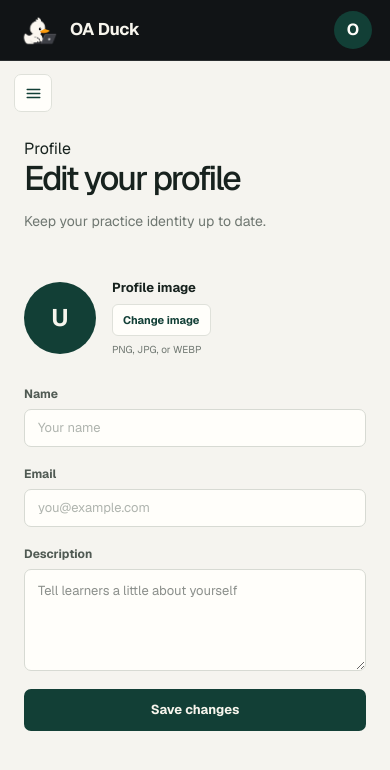
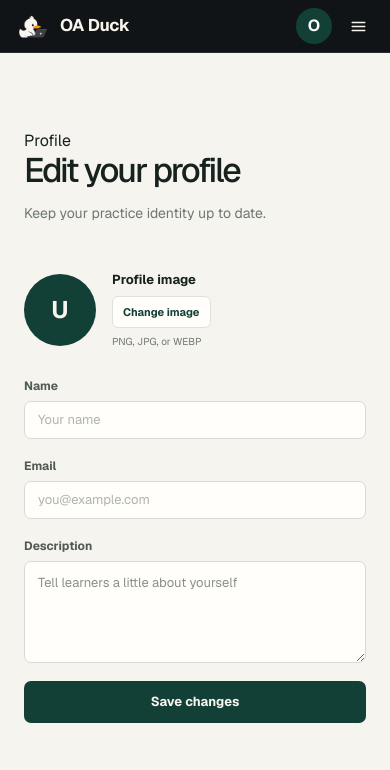
Before and after one commit to Ankurrr27/OADuck, a Next.js app: page /profile in a window 390 px wide. Shown: the top 770 px of the page. Built offline with nearby package versions, Linux system fonts and the light colour scheme; no server answers.

Commit message:
improved ui

```diff
--- a/src/app/components/AppHeader.js
+++ b/src/app/components/AppHeader.js
@@ -1,11 +1,20 @@
+"use client";
+
 import BrandLogo from "./BrandLogo";
 import ProfileMenu from "./ProfileMenu";
 
 export default function AppHeader() {
+  function openSidebar() {
+    document.querySelector(".mobile-sidebar-toggle")?.click();
+  }
+
   return (
     <header className="dashboard-header">
       <BrandLogo />
       <ProfileMenu />
+      <button className="header-menu-toggle" type="button" onClick={openSidebar} aria-label="Open navigation">
+        <svg aria-hidden="true" viewBox="0 0 24 24"><path d="M4 7h16M4 12h16M4 17h16" /></svg>
+      </button>
     </header>
   );
 }
--- a/src/app/globals.css
+++ b/src/app/globals.css
@@ -61,7 +61,7 @@ button {
 }
 
 .brand-image {
-  width: 42px;
+  width: 36px;
   height: 36px;
   object-fit: contain;
 }
@@ -499,6 +499,26 @@ input[type="checkbox"] {
   padding: 13px clamp(22px, 6vw, 86px);
   border-color: #292d2f;
   background: #111416;
+}
+
+.header-menu-toggle {
+  display: none;
+  width: 36px;
+  height: 36px;
+  align-items: center;
+  justify-content: center;
+  border: 0;
+  color: #f7f5ed;
+  background: transparent;
+}
+
+.header-menu-toggle svg {
+  width: 19px;
+  height: 19px;
+  fill: none;
+  stroke: currentColor;
+  stroke-linecap: round;
+  stroke-width: 1.7;
 }
 
 .dashboard-brand {
@@ -1104,31 +1124,64 @@ input[type="checkbox"] {
 
 @media (max-width: 760px) {
   .dashboard-header {
-    padding: 11px 18px;
+    padding: 8px 14px;
+  }
+
+  .header-menu-toggle {
+    display: flex;
+  }
+
+  .dashboard-header .brand-mark {
+    margin-right: auto;
+    margin-left: 0;
+  }
+
+  .dashboard-header .profile-menu {
+    margin-left: 8px;
+  }
+
+  .header-menu-toggle {
+    margin-left: 8px;
   }
 
   .profile-details {
     display: none;
   }
 
+  .profile-avatar {
+    width: 36px;
+    height: 36px;
+  }
+
   .dashboard-content {
-    padding: 48px 18px 60px;
+    padding: 28px 14px 40px;
+  }
+
+  .dashboard-intro h1 {
+    font-size: clamp(32px, 9vw, 42px);
+    line-height: 1.02;
+  }
+
+  .dashboard-intro p:not(.eyebrow) {
+    margin-top: 10px;
+    font-size: 13px;
+    line-height: 1.45;
   }
 
   .dashboard-sidebar {
     position: fixed;
-    top: 57px;
+    top: 52px;
     bottom: 0;
     left: 0;
-    width: min(210px, 78vw);
+    width: min(264px, 78vw);
     flex-basis: auto;
-    padding: 14px 10px;
+    padding: 14px 12px;
     transform: translateX(-105%);
     transition: transform 180ms ease;
   }
 
   .dashboard-sidebar.is-open {
-    width: min(210px, 78vw);
+    width: min(264px, 78vw);
     flex-basis: auto;
     transform: translateX(0);
   }
@@ -1137,10 +1190,24 @@ input[type="checkbox"] {
     opacity: 1;
   }
 
+  .dashboard-sidebar .sidebar-tool {
+    min-height: 42px;
+    gap: 14px;
+    padding: 0 10px;
+  }
+
+  .dashboard-sidebar .sidebar-logout {
+    margin-top: 28px;
+  }
+
+  .dashboard-sidebar .sidebar-toggle {
+    display: none;
+  }
+
   .sidebar-backdrop {
     position: fixed;
     z-index: 1;
-    inset: 57px 0 0;
+    inset: 52px 0 0;
     border: 0;
     background: rgba(23, 34, 30, 0.18);
   }
@@ -1150,28 +1217,7 @@ input[type="checkbox"] {
   }
 
   .mobile-sidebar-toggle {
-    position: fixed;
-    z-index: 1;
-    top: 74px;
-    left: 14px;
-    display: grid;
-    width: 38px;
-    height: 38px;
-    place-items: center;
-    border: 1px solid var(--line);
-    border-radius: 7px;
-    color: var(--green);
-    background: #fffefa;
-  }
-
-  .mobile-sidebar-toggle svg {
-    width: 19px;
-    height: 19px;
-    fill: none;
-    stroke: currentColor;
-    stroke-linecap: round;
-    stroke-linejoin: round;
-    stroke-width: 1.7;
+    display: none;
   }
 
   .dashboard-sidebar.is-open {
@@ -1184,12 +1230,29 @@ input[type="checkbox"] {
 
   .account-chip {
     display: inline-flex;
-    margin-top: 22px;
+    margin-top: 14px;
+    padding: 8px 10px;
   }
 
   .dashboard-grid {
     grid-template-columns: 1fr;
-    margin-top: 30px;
+    gap: 12px;
+    margin-top: 22px;
+  }
+
+  .dashboard-card,
+  .progress-card {
+    min-height: 172px;
+    padding: 18px;
+  }
+
+  .card-kicker {
+    margin-bottom: 20px;
+  }
+
+  .dashboard-card strong,
+  .progress-card strong {
+    font-size: 18px;
   }
 }
 
```
